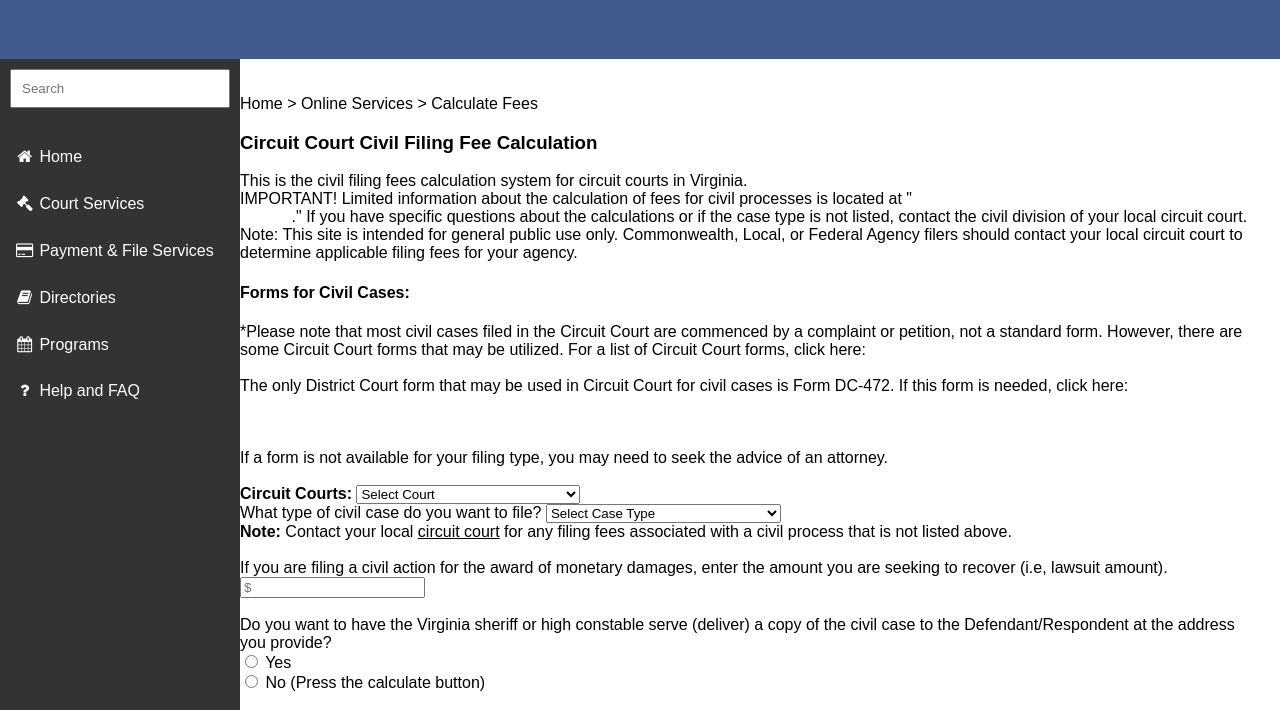
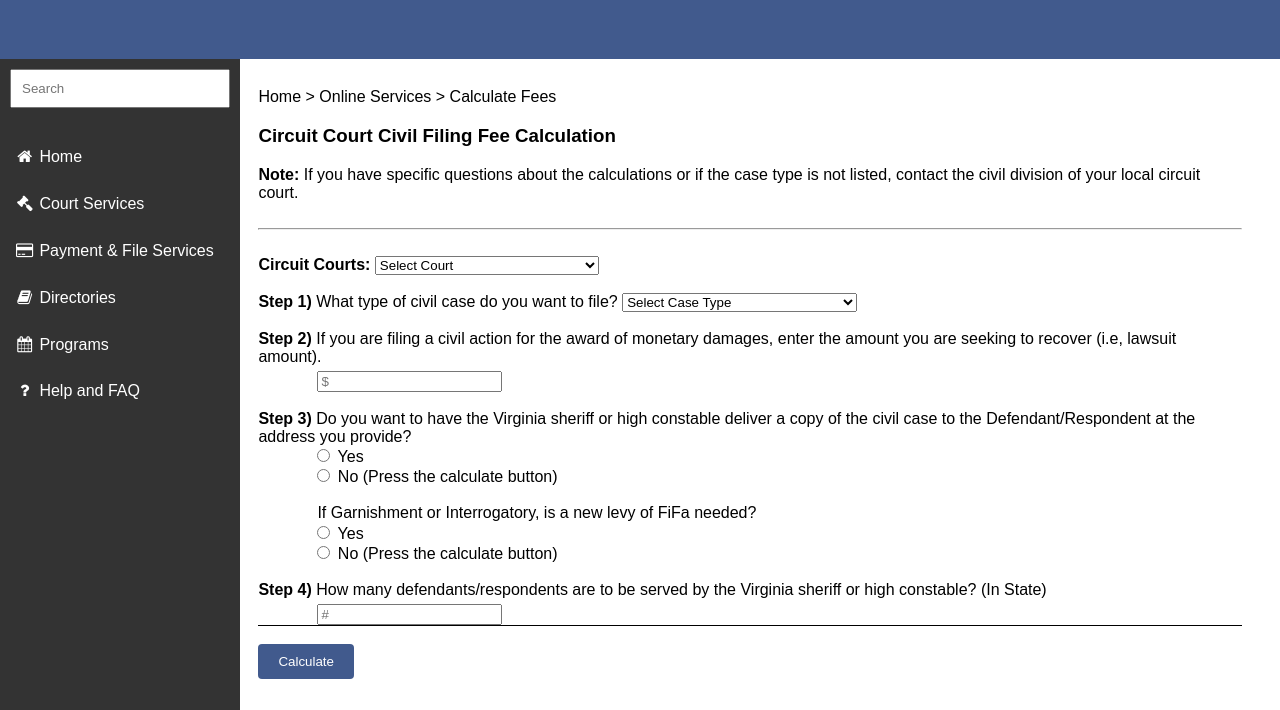
Before and after one commit to natboi96/redesign_project, a plain HTML site: page calculatefees.html in a window 1280 px wide. Shown: the part 81-791 px from the top of the page. Drawn offline with Linux system fonts and the light colour scheme.

Commit message:
editing calculate fees form

```diff
--- a/calculatefees.html
+++ b/calculatefees.html
@@ -3,7 +3,7 @@
 <head>
     <meta charset="UTF-8">
     <meta name="viewport" content="width=device-width, initial-scale=1.0">
-    <title>Calculate Fees</title>
+    <title>Calculate Court Fees</title>
     <style>
         /* Basic styling for the logo bar and sidebar */
         body {
@@ -28,6 +28,7 @@
         #content {
             margin-left: 220px;
             padding: 20px;
+            margin-top: -25px;
         }
         /* Style for the navigation menu items */
         ul {
@@ -101,6 +102,25 @@
         .tab-content {
             display: none;
         }
+
+        #calculateBtn {
+            background-color: #415a8d;
+            color: #fff;
+            padding: 10px 20px;
+            border: none;
+            border-radius: 4px;
+            cursor: pointer;
+        }
+
+        #calculatoroutput {
+            display: none;
+            width: 70px; /* Adjust the width as needed */
+            padding: 10px;
+            margin-top: 10px;
+            border: 1px solid #ccc;
+            border-radius: 4px;
+            box-sizing: border-box;
+        }
     </style>
 </head>
 <body>
@@ -165,14 +185,12 @@
             </li>
         </ul>
     </div>
-    <div id="content">
+    <div id="content" style="padding:3%">
         <div id="info">
             <p>Home > Online Services > Calculate Fees</p>
             <h3>Circuit Court Civil Filing Fee Calculation</h3>
-            This is the civil filing fees calculation system for circuit courts in Virginia. <br>
-            IMPORTANT! Limited information about the calculation of fees for civil processes is located at " <a href="#" class="hyperlink">How To Calculate Civil Filing Fees for Circuit Courts.</a>."
-            If you have specific questions about the calculations or if the case type is not listed, contact the civil division of your local circuit court. <br>
-            Note: This site is intended for general public use only. Commonwealth, Local, or Federal Agency filers should contact your local circuit court to determine applicable filing fees for your agency. <br>
+            <b>Note: </b>If you have specific questions about the calculations or if the case type is not listed, contact the civil division of your local circuit court.
+           <!-- <br>
             <h4>Forms for Civil Cases:</h4>
             *Please note that most civil cases filed in the Circuit Court are commenced by a complaint or petition, not a standard form. However, there are some Circuit Court forms that may be utilized. For a list of Circuit Court forms, click here:
             <a href="#" class="hyperlink">Circuit Court Forms: Civil</a> <br> <br>
@@ -180,12 +198,16 @@
             <a href="#" class="hyperlink">Form DC-472- Petition for Reinstatement of Driving Privileges -Failure to Satisfy Judgement</a> <br> <br>
             <a href="#" class="hyperlink">Call the circuit court to see if FORM CC-1416 Cover Sheet For Filing Civil Actions required. If so, click here FORM CC- 1416</a> <br>
             If a form is not available for your filing type, you may need to seek the advice of an attorney.
-        </div>
+        </div> -->
         <br>
+        <br>
+        <hr>
+        <br>
+        <!-- START OF CALCULATION FORM -->
         <div id="calculator" class="shadow">
             <div id="calculatorform" style="border-bottom: 1px solid #000">
                 <b>Circuit Courts:</b>
-                <select id="circuitcourt" >
+                <select id="circuitcourt">
                     <option value="" disabled selected>Select Court</option>
                     <optgroup label="Recent">
                         <option value="loudoun">Loudoun Circuit</option>
@@ -206,7 +228,8 @@
                     </optgroup>
                 </select>
                 <br>
-                What type of civil case do you want to file?
+                <br>
+                <b>Step 1) </b> What type of civil case do you want to file?
                 <select id="casetype">
                     <option value="" disabled selected>Select Case Type</option>
                         <option value="other">Accounting</option>
@@ -220,52 +243,67 @@
                     </optgroup>
                 </select>
                 <br>
-                <b>Note:</b> Contact your local <u>circuit court</u> for any filing fees associated with a civil process that is not listed above.
+                <br>
+                <b>Step 2) </b> If you are filing a civil action for the award of monetary damages, enter the amount you are seeking to recover (i.e, lawsuit amount).
+                <br>
+                <input type="text" id="damages" placeholder="$" pattern="[0-9]*" inputmode="numeric" style="margin-left: 59px; margin-top: 5px;">
                 <br>
                 <br>
-                If you are filing a civil action for the award of monetary damages, enter the amount you are seeking to recover (i.e, lawsuit amount).
-                <br>
-                <input type="text" id="damages" placeholder="$" pattern="[0-9]*" inputmode="numeric">
-                <br>
-                <br>
-                Do you want to have the Virginia sheriff or high constable serve (deliver) a copy of the civil case to the Defendant/Respondent at the address you provide?
+                <b>Step 3) </b> Do you want to have the Virginia sheriff or high constable deliver a copy of the civil case to the Defendant/Respondent at the address you provide?
                 <br>
                 <div>
                     <label>
-                        <input type="radio" name="yesnosheriff" value="yes"> Yes
+                        <input type="radio" name="yesnosheriff" value="yes" style="margin-left:59px;"> Yes
                     </label>
                 </div>
                 <div>
                     <label>
-                        <input type="radio" name="yesnosheriff" value="no"> No (Press the calculate button)
+                        <input type="radio" name="yesnosheriff" value="no" style="margin-left:59px;"> No (Press the calculate button)
                     </label>
                 </div>
                 <br>
-                If Garnishment or Interrogatory, is a new levy of FiFa needed?
+                <div style="margin-left:59px; margin-bottom:-17px;">If Garnishment or Interrogatory, is a new levy of FiFa needed?</div>
                 <br>
                 <div>
                     <label>
-                        <input type="radio" name="yesnofifa" value="yes"> Yes
+                        <input type="radio" name="yesnofifa" value="yes" style="margin-left: 59px;"> Yes
                     </label>
                 </div>
                 <div>
                     <label>
-                        <input type="radio" name="yesnofifa" value="no"> No (Press the calculate button)
+                        <input type="radio" name="yesnofifa" value="no" style="margin-left:59px;"> No (Press the calculate button)
                     </label>
                 </div>
                 <br>
+
+                <b>Step 4) </b> How many defendants/respondents are to be served by the Virginia sheriff or high constable? (In State)
                 <br>
-                How many defendants/respondents are to be served by the Virginia sheriff or high constable? (In State)
+                <input type="text" id="defendants" pattern="[0-9]*" inputmode="numeric" placeholder="#" style="margin-left: 59px; margin-top: 5px;">
                 <br>
-                <input type="text" id="defendants" pattern="[0-9]*" inputmode="numeric">
-                <br>
-                <br>
-                Press the <b>Calculate</b> button to display the total filing fees required based on the information provided above.
+
             </div>
-            <div id="calculatoroutput">
-                p
+            <br>
+            <div id="calculateBtnContainer" style="display:inline-block;">
+                <button id="calculateBtn" onclick="calculateFees()">Calculate</button>
+                <div id="calculatoroutput">
+                    <!-- Output content will be displayed here -->
+                </div>
             </div>
         </div>
+        <script>
+            function calculateFees() {
+                // Get user inputs
+                var selectedCourt = document.getElementById("circuitcourt").value;
+                var selectedCaseType = document.getElementById("casetype").value;
+
+                // Check inputs and calculate fees accordingly
+                var totalFees = (selectedCourt === "Fairfax Court" && selectedCaseType === "Adoption - Domestic") ? 91 : 82;
+
+                // Display the calculated total in the output div
+                document.getElementById("calculatoroutput").innerHTML = "$"+totalFees;
+                document.getElementById("calculatoroutput").style.display = "block";
+            }
+        </script>
     </div>
 </body>
 </html>
```
Also changed, not shown: index.html (+1 -0 lines), magistrateservices.html (+4 -3 lines).
